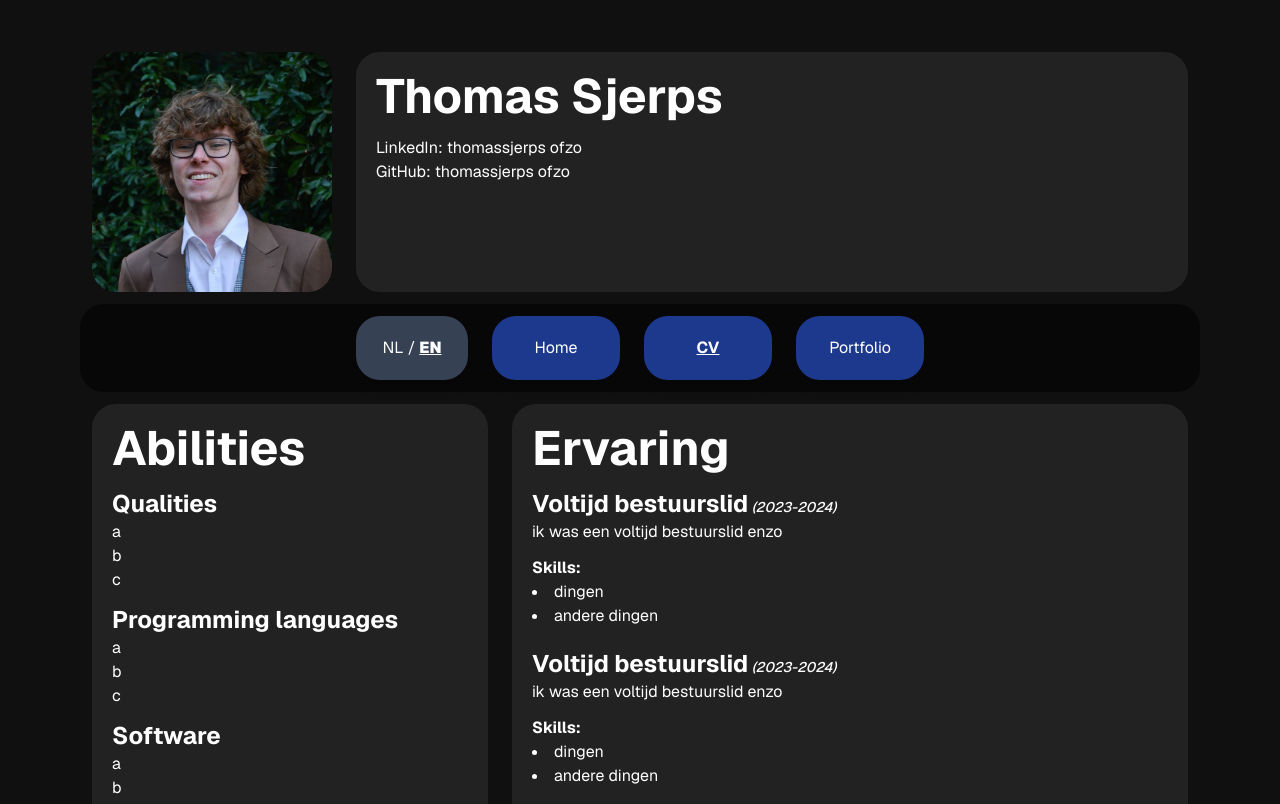
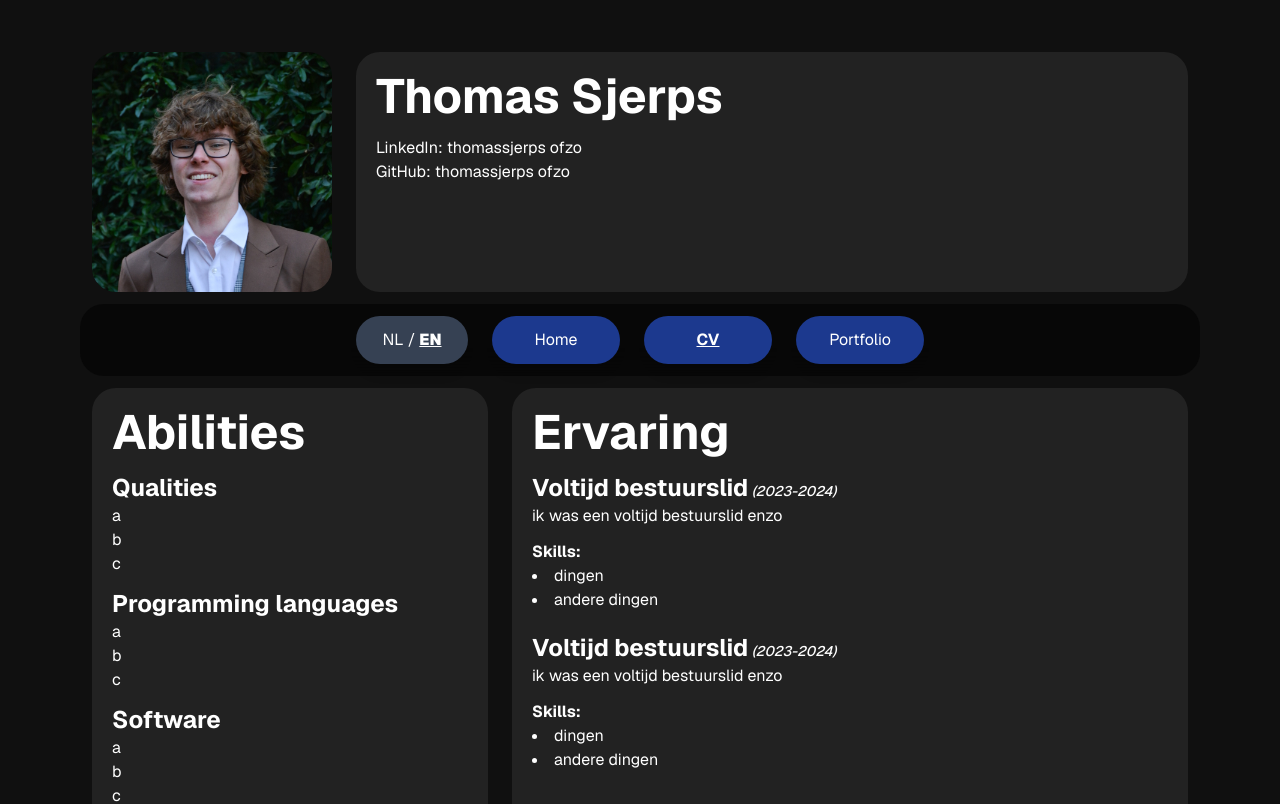
Before and after one commit to sjerpsthomas/website, a Next.js app: page /en/cv in a window 1280 px wide. Shown: the top 804 px of the page. Built offline with nearby package versions, Linux system fonts and the light colour scheme.

Commit message:
Further improve responsive layout

```diff
--- a/src/app/[locale]/layout.tsx
+++ b/src/app/[locale]/layout.tsx
@@ -30,7 +30,7 @@ export default async function RootLayout({
 
   return (
     <html lang={locale}>
-      <body className={twMerge(font.className, 'p-5 md:px-20 md:py-10')}>
+      <body className={twMerge(font.className, 'px-5 pt-5 pb-20 md:px-20 md:pt-10 md:pb-40')}>
         <NextIntlClientProvider>{children}</NextIntlClientProvider>
       </body>
     </html>
--- a/src/components/header/Header.tsx
+++ b/src/components/header/Header.tsx
@@ -68,17 +68,17 @@ export function Header({locale, currentPage}: {locale: Locale, currentPage: Curr
       {/* Other buttons */}
       <div className="flex flex-wrap justify-center">
         {/* Home */}
-        <LinkBlock className="min-w-[6rem] md:min-w-[8rem] shadow-lg" href='/'>
+        <LinkBlock className="w-[6rem] md:w-[8rem] md:py-3 shadow-lg" href='/'>
           <p className={twMerge('text-center', currentPage == 'home' && 'font-bold underline')}>Home</p>
         </LinkBlock>
 
         {/* CV */}
-        <LinkBlock className="min-w-[6rem] md:min-w-[8rem] shadow-lg" href='/cv'>
+        <LinkBlock className="w-[6rem] md:w-[8rem] md:py-3 shadow-lg" href='/cv'>
           <p className={twMerge('text-center', currentPage == 'cv' && 'font-bold underline')}>CV</p>
         </LinkBlock>
 
         {/* Portfolio */}
-        <LinkBlock className="min-w-[6rem] md:min-w-[8rem] shadow-lg" href='/portfolio'>
+        <LinkBlock className="w-[6rem] md:w-[8rem] md:py-3 shadow-lg" href='/portfolio'>
           <p className={twMerge('text-center', currentPage == 'portfolio' && 'font-bold underline')}>Portfolio</p>
         </LinkBlock>
       </div>
--- a/src/components/header/LocaleToggle.tsx
+++ b/src/components/header/LocaleToggle.tsx
@@ -18,7 +18,7 @@ export function LocaleToggle() {
   }
 
   return (
-    <CallbackBlock className="bg-gray-700 min-w-[6rem] md:min-w-[7rem] cursor-pointer shadow-lg" onClick={toggleLocale}>
+    <CallbackBlock className="bg-gray-700 w-[6rem] md:w-[7rem] md:py-3 cursor-pointer shadow-lg" onClick={toggleLocale}>
       <p className='text-center'>
         <span className={twMerge(locale == 'nl' && 'font-black underline')}>
           NL
```
